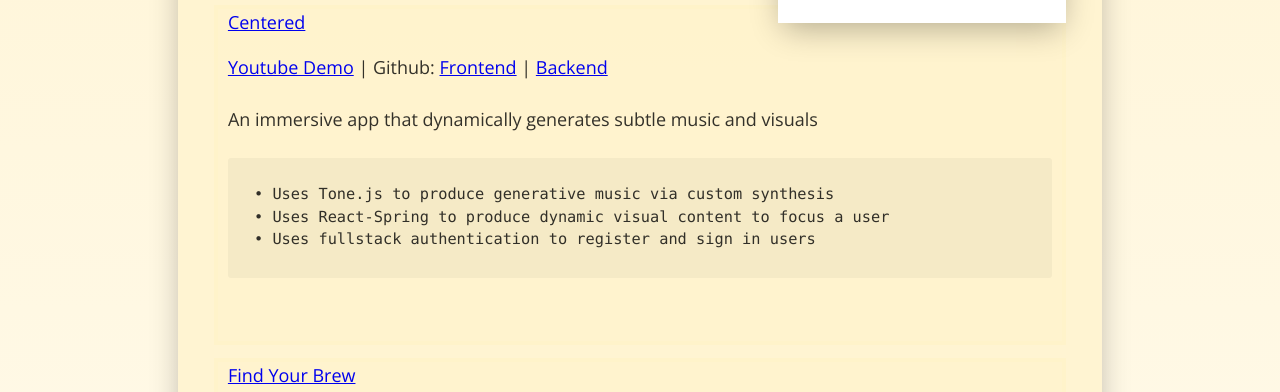
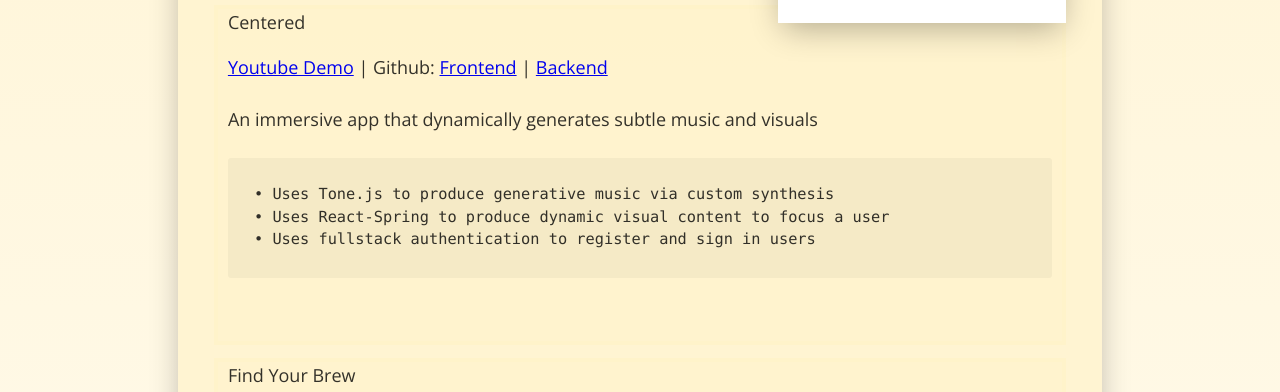
Before and after one commit to henryk1229/personal-site, a Gatsby site: page /projects in a window 1280 px wide. Shown: the part 408-800 px from the top of the page. Built offline with nearby package versions, Linux system fonts and the light colour scheme; Gatsby itself is replaced by a stand-in of ours; some packages are replaced by stand-ins of ours; code samples lack their colours; a web font is replaced by a local one.

Commit message:
no link to project title mid-deploy

```diff
--- a/src/pages/projects.js
+++ b/src/pages/projects.js
@@ -34,12 +34,9 @@ const ProjectPage = () => {
         {data.allMarkdownRemark.edges.map(edge => {
           return(
             <li className={projectStyles.project}>
-              <a href={edge.node.frontmatter.link}
-                target="_blank"
-                rel="noopener noreferrer"
-                className={projectStyles.projectTitle}
-                >{edge.node.frontmatter.title}
-              </a>
+              <p>
+              {edge.node.frontmatter.title}
+              </p>
               <div className={projectStyles.content}>
                 <p>
                 <a href={edge.node.frontmatter.demo}
```
